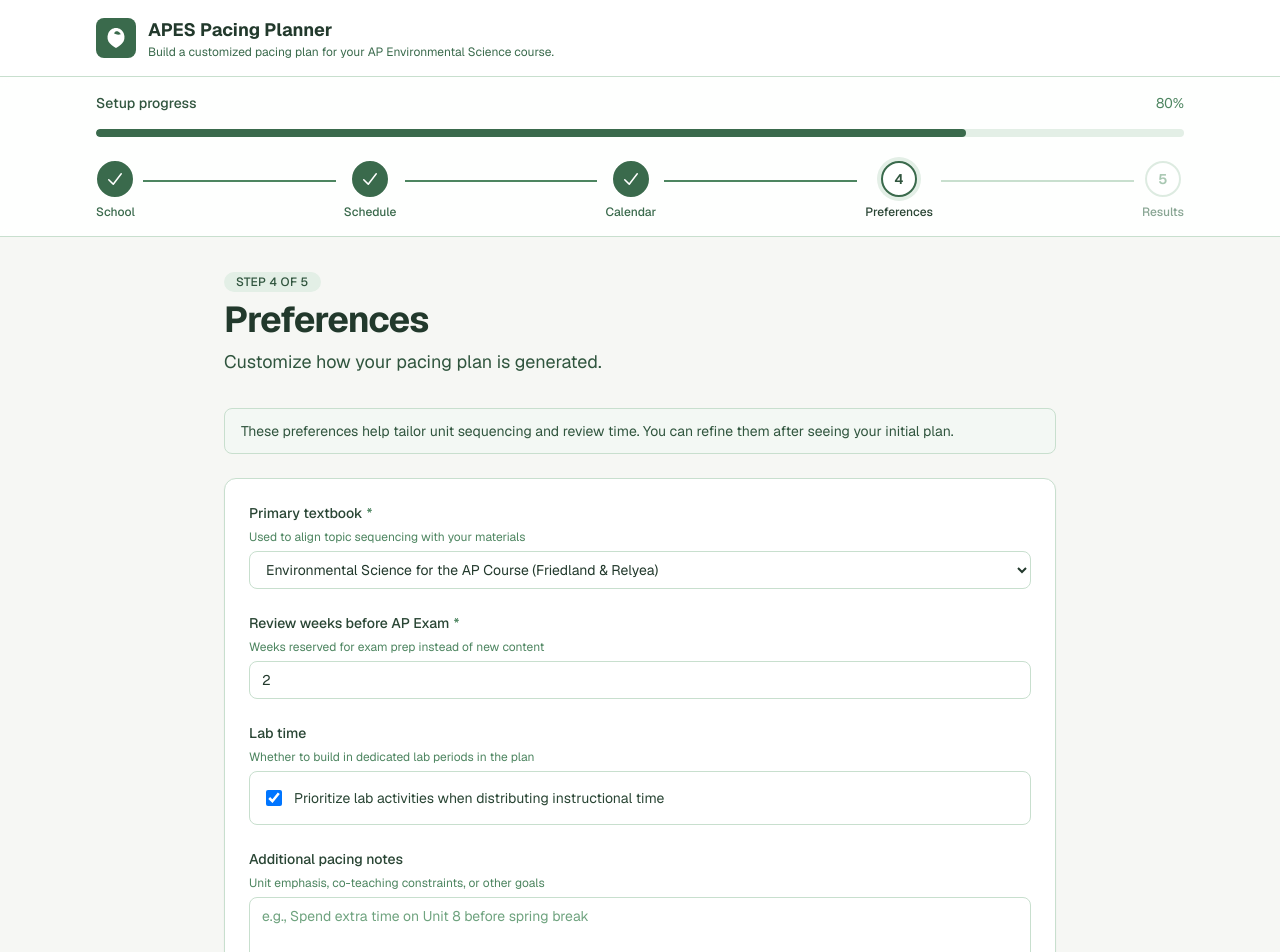
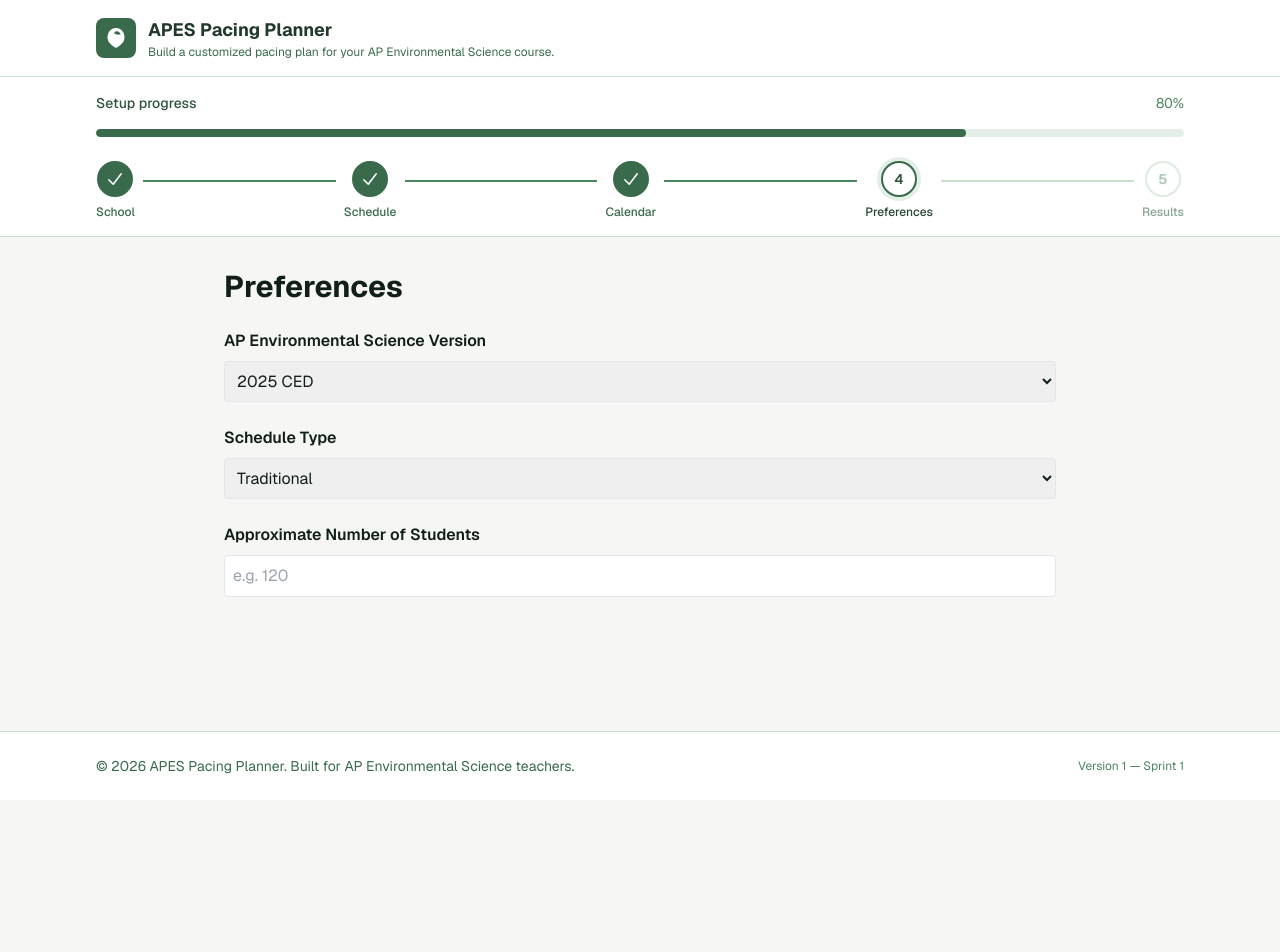
Before and after one commit to berrendsci-collab/APES-Pacing-Planner, a Next.js app: page /preferences in a window 1280 px wide. Shown: the top 952 px of the page. After the commit the page ends 800 px from the top, so only its background shows below. Built offline with nearby package versions, Linux system fonts and the light colour scheme.

Commit message:
Describe your changes

```diff
--- a/src/app/preferences/page.tsx
+++ b/src/app/preferences/page.tsx
@@ -1,116 +1,47 @@
-import {
-  StepIntro,
-  WizardActions,
-} from "@/components/layout/WizardActions";
-import { PageContainer, PageHeader } from "@/components/layout/PageContainer";
-import { Card } from "@/components/ui/Card";
-import { FormField } from "@/components/ui/FormField";
-import { Input } from "@/components/ui/Input";
-import { Select } from "@/components/ui/Select";
-import { Textarea } from "@/components/ui/Textarea";
-import { DEFAULT_PREFERENCES_SETTINGS, TEXTBOOK_OPTIONS, WIZARD_STEP_COUNT } from "@/lib/constants";
-import type { Metadata } from "next";
+export default function PreferencesPage() {
+  return (
+    <main className="max-w-4xl mx-auto p-8">
+      <h1 className="text-3xl font-bold mb-6">
+        Preferences
+      </h1>
 
-export const metadata: Metadata = {
-  title: "Preferences",
-};
+      <div className="space-y-6">
 
-/**
- * Preferences page — captures textbook and pacing choices.
- *
- * Sprint 1: Static form UI. Pacing algorithm integration arrives later.
- */
-export default function PreferencesPage() {
-  const defaults = DEFAULT_PREFERENCES_SETTINGS;
+        <div>
+          <label className="block font-semibold mb-2">
+            AP Environmental Science Version
+          </label>
 
-  return (
-    <PageContainer>
-      <PageHeader
-        badge={`Step 4 of ${WIZARD_STEP_COUNT}`}
-        title="Preferences"
-        description="Customize how your pacing plan is generated."
-      />
+          <select className="border rounded p-2 w-full">
+            <option>2025 CED</option>
+          </select>
+        </div>
 
-      <StepIntro>
-        These preferences help tailor unit sequencing and review time. You can
-        refine them after seeing your initial plan.
-      </StepIntro>
+        <div>
+          <label className="block font-semibold mb-2">
+            Schedule Type
+          </label>
 
-      <Card elevated>
-        <form className="space-y-6" aria-label="Preferences form">
-          <FormField
-            id="textbook"
-            label="Primary textbook"
-            hint="Used to align topic sequencing with your materials"
-            required
-          >
-            <Select id="textbook" name="textbook" defaultValue={defaults.textbook} required>
-              {TEXTBOOK_OPTIONS.map((option) => (
-                <option key={option.value} value={option.value}>
-                  {option.label}
-                </option>
-              ))}
-            </Select>
-          </FormField>
+          <select className="border rounded p-2 w-full">
+            <option>Traditional</option>
+            <option>A/B Block</option>
+            <option>4x4 Block</option>
+          </select>
+        </div>
 
-          <FormField
-            id="reviewWeeksBeforeExam"
-            label="Review weeks before AP Exam"
-            hint="Weeks reserved for exam prep instead of new content"
-            required
-          >
-            <Input
-              id="reviewWeeksBeforeExam"
-              name="reviewWeeksBeforeExam"
-              type="number"
-              min={0}
-              max={8}
-              defaultValue={defaults.reviewWeeksBeforeExam}
-              required
-            />
-          </FormField>
+        <div>
+          <label className="block font-semibold mb-2">
+            Approximate Number of Students
+          </label>
 
-          <FormField
-            id="prioritizeLabs"
-            label="Lab time"
-            hint="Whether to build in dedicated lab periods in the plan"
-          >
-            <label className="flex cursor-pointer items-center gap-3 rounded-lg border border-forest-200 p-4">
-              <input
-                id="prioritizeLabs"
-                name="prioritizeLabs"
-                type="checkbox"
-                defaultChecked={defaults.prioritizeLabs}
-                className="h-4 w-4 rounded border-forest-300 text-forest-600 focus:ring-forest-500"
-              />
-              <span className="text-sm text-forest-800">
-                Prioritize lab activities when distributing instructional time
-              </span>
-            </label>
-          </FormField>
+          <input
+            type="number"
+            className="border rounded p-2 w-full"
+            placeholder="e.g. 120"
+          />
+        </div>
 
-          <FormField
-            id="additionalNotes"
-            label="Additional pacing notes"
-            hint="Unit emphasis, co-teaching constraints, or other goals"
-          >
-            <Textarea
-              id="additionalNotes"
-              name="additionalNotes"
-              placeholder="e.g., Spend extra time on Unit 8 before spring break"
-              defaultValue={defaults.additionalNotes}
-              rows={4}
-            />
-          </FormField>
-        </form>
-      </Card>
-
-      <WizardActions
-        backHref="/calendar"
-        backLabel="Calendar"
-        nextHref="/results"
-        nextLabel="View Results"
-      />
-    </PageContainer>
+      </div>
+    </main>
   );
 }
```
